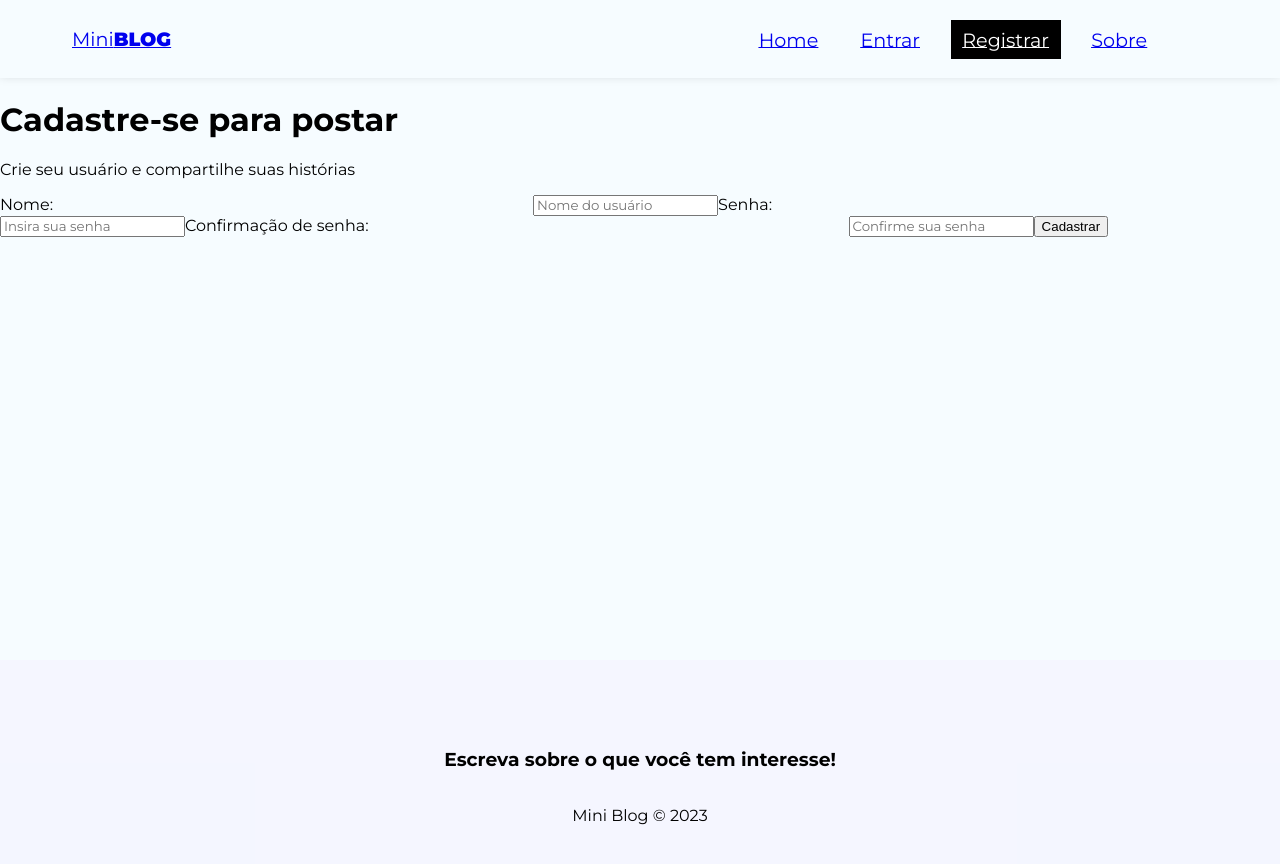
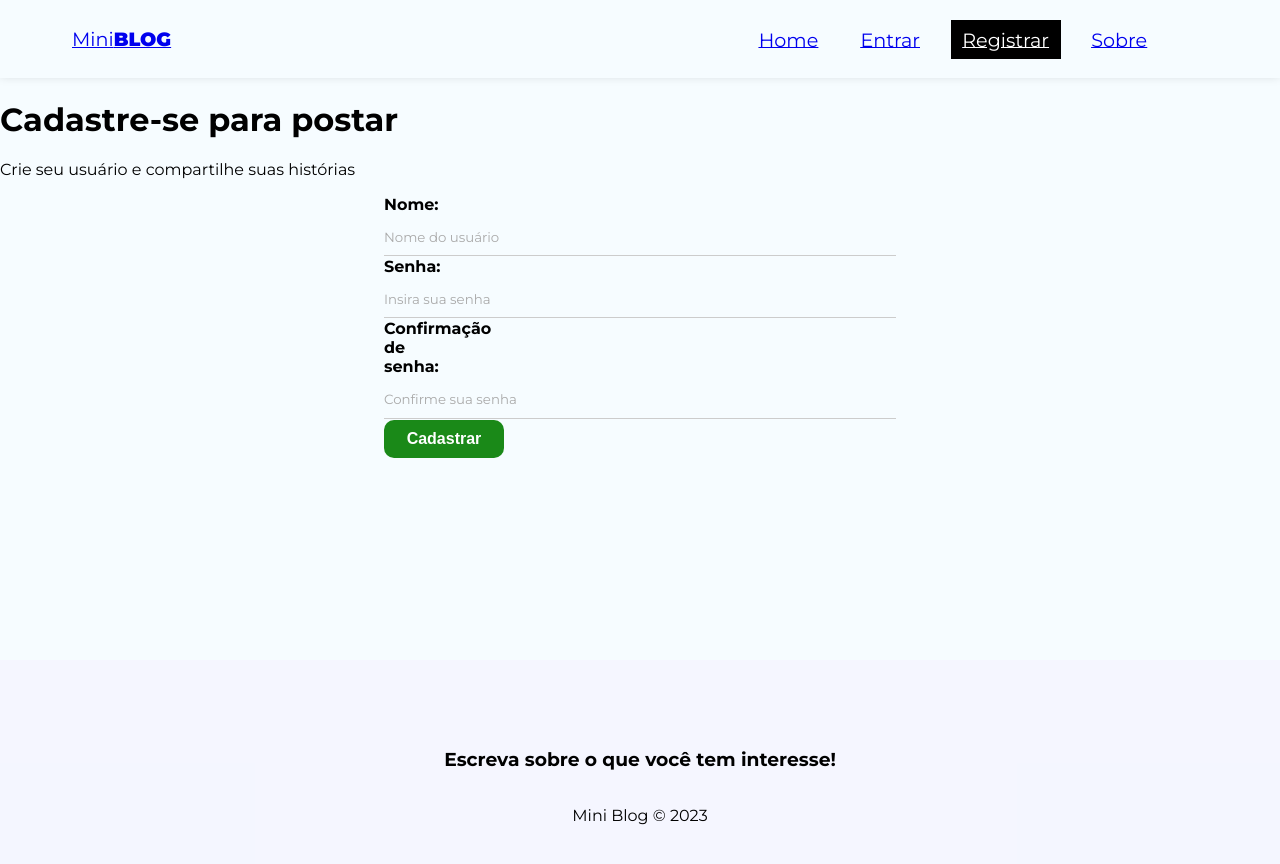
Before and after one commit to ramiscd/miniblog, a React (Create React App) app in the folder Web Development/10_MINIBLOG/miniblog/: page /register in a window 1280 px wide. Shown: the top 864 px of the page. Built offline with nearby package versions, Linux system fonts and the light colour scheme.

Commit message:
CSS do formulário

```diff
--- a/Web Development/10_MINIBLOG/miniblog/src/index.css
+++ b/Web Development/10_MINIBLOG/miniblog/src/index.css
@@ -8,6 +8,7 @@
 input::placeholder,
 textarea::placeholder {
   font-family: "Montserrat", sans-serif;
+  color: #AAA;
 }
 
 input:focus,
@@ -31,3 +32,81 @@
 nav button:hover {
   color: #bbb;
 }
+
+/*form styles*/
+form {
+  max-width: 40%;
+  margin: 0 auto;
+}
+
+label {
+  display: flex;
+  flex-direction: column;
+  margin-bottom: 1px;
+}
+
+label span{
+  margin-bottom: .3em;
+  font-weight: bold;
+  text-align: left;
+}
+
+input,
+textarea {
+  box-sizing: border-box;
+  border: none;
+  border-bottom: 1px solid #ccc;
+  padding: .8em 0;
+  background-color: transparent;
+}
+
+.btn {
+  background-color: #1a8918;
+  color: #FFF;
+  text-align: center;
+  cursor: pointer;
+  border-radius: 10px;
+  width: 120px;
+  font-weight: bold;
+  border: none;
+  padding: 10px 15px;
+  font-size: 1em;
+}
+
+.btn.btn-dark {
+  background-color: #000;
+  border-radius: 0;
+}
+
+.btn.btn-outline {
+  background-color: transparent;
+  border-radius: 0;
+  color: #000;
+  border: 1 solid #000;
+  padding: 7px 30px;
+}
+
+.btn:hover {
+  background-color: #0f730c;
+  color: #fff;
+}
+
+.btn.btn-outline:hover {
+  background-color: #000;
+}
+
+.btn.btn-danger:hover {
+  background-color: #dc3545;
+}
+
+button[disabled] {
+  background-color: #aaa;
+}
+
+.container .error {
+  color: #721c24;
+  background-color: #f8d7da;
+  border: 1px solid #f5c6cb;
+  padding: 5px;
+  border-radius: 5px;
+}
```
